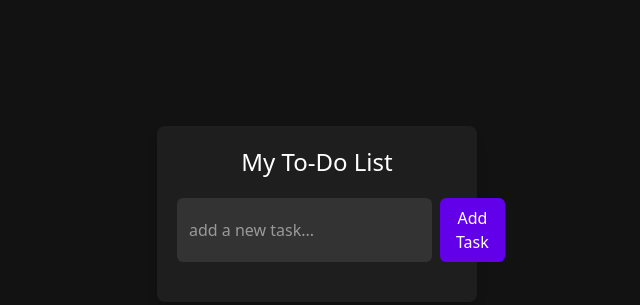
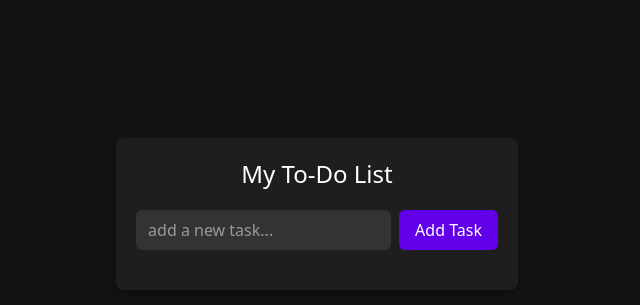
Before and after one commit to Abdulrahmanvisit/todo-list-Tailwind-CSS, a website: page index.html in a window 1280 px wide. Shown: the part 186-491 px from the top of the page, without its empty margins (323-963 px from the left). Drawn offline with Linux system fonts and the light colour scheme.

Commit message:
modifications

```diff
--- a/index.html
+++ b/index.html
@@ -16,18 +16,18 @@
   <body
     class="font-sans bg-[#121212] text-white flex justify-center items-center h-screen"
   >
-    <div class="bg-[#1e1e1e] p-5 rounded-lg w-80 shadow-lg">
+    <div class="bg-[#1e1e1e] p-5 rounded-lg w-full max-w-sm shadow-lg">
       <h1 class="text-center mb-5 text-2xl">My To-Do List</h1>
       <div class="flex flex-col sm:flex-row gap-2 mb-5">
         <input
           id="todo-input"
           type="text"
-          class="flex-1 px-3 py-2 bg-[#333] rounded-md text-white outline-none"
+          class="flex-1 min-w-0 px-3 py-2 bg-[#333] rounded-md text-white outline-none"
           placeholder="add a new task..."
         />
         <button
           id="add-task-btn"
-          class="px-4 py-2 bg-[#6200ea] rounded-md text-white hover:bg-[#3700b3] transition-colors whitespace-nowrap"
+          class="px-4 py-2 bg-[#6200ea] rounded-md text-white hover:bg-[#3700b3] transition-colors whitespace-nowrap shrink-0"
         >
           Add Task
         </button>
```
